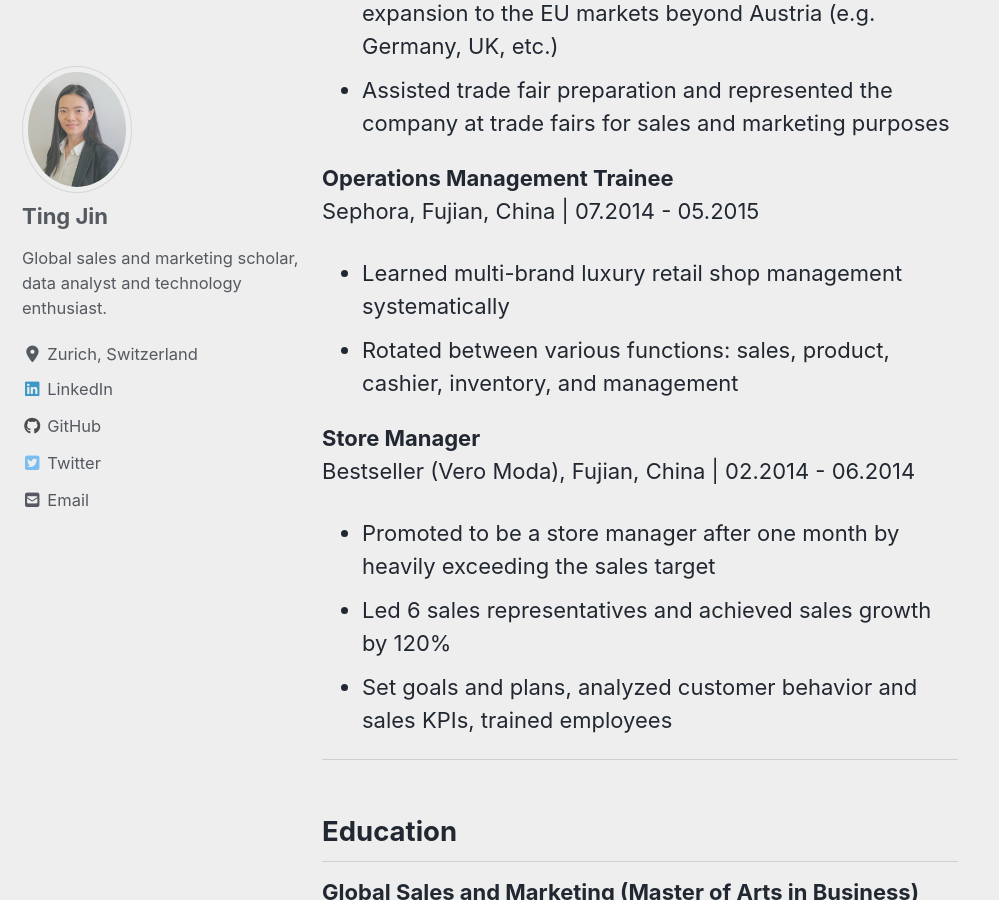
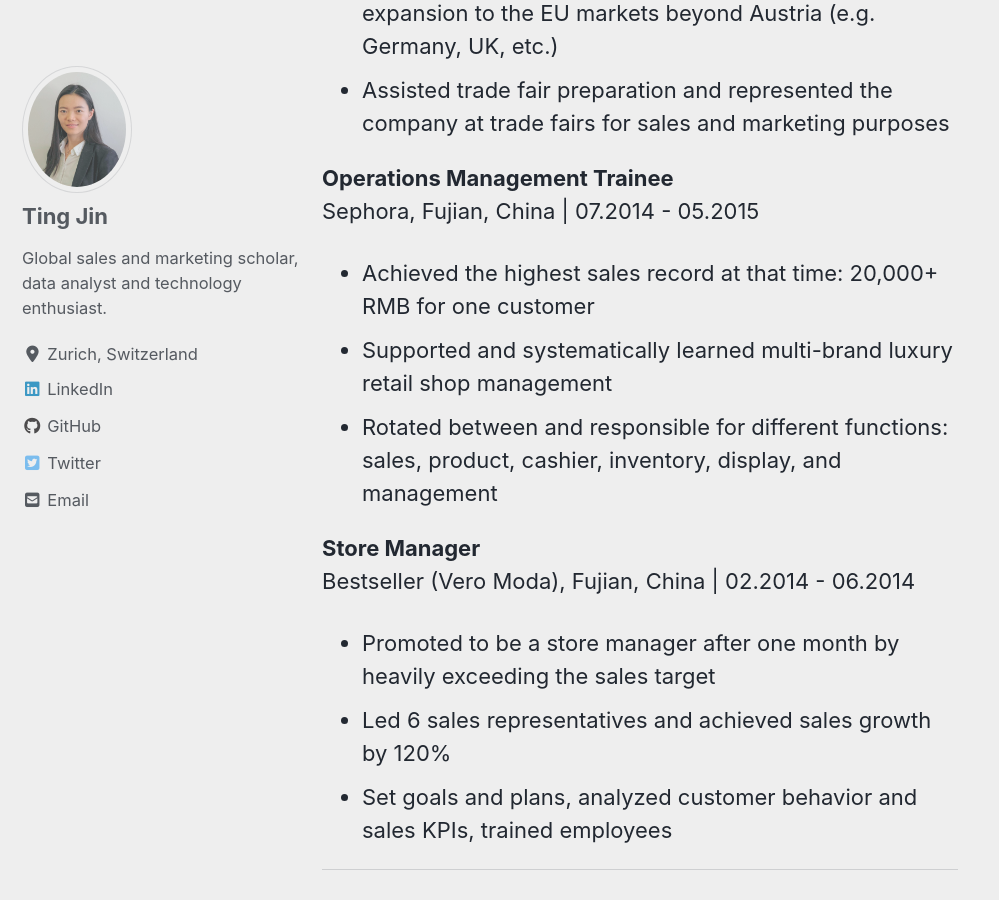
Before and after one commit to TingRigger/TingJin, a Jekyll site: the page built from _pages/cv.md, in a window 1280 px wide and 900 px high, scrolled down 1807 px. Shown: the whole window, without its empty margins (0-999 px from the left). Built offline with Jekyll 4.4.1, drawn with Linux system fonts in a browser that asks for light colours; cached includes are drawn as plain includes; nearby versions of some CDN libraries.

Commit message:
Update cv.md

```diff
--- a/_pages/cv.md
+++ b/_pages/cv.md
@@ -38,8 +38,9 @@ Linz, Austria | 12.2017 - 02.2018
 
 <b>Operations Management Trainee</b>
 Sephora, Fujian, China | 07.2014 - 05.2015
-* Learned multi-brand luxury retail shop management systematically
-* Rotated between various functions: sales, product, cashier, inventory, and management
+* Achieved the highest sales record at that time: 20,000+ RMB for one customer
+* Supported and systematically learned multi-brand luxury retail shop management
+* Rotated between and responsible for different functions: sales, product, cashier, inventory, display, and management
 
 <b>Store Manager</b>
 Bestseller (Vero Moda), Fujian, China | 02.2014 - 06.2014
```
